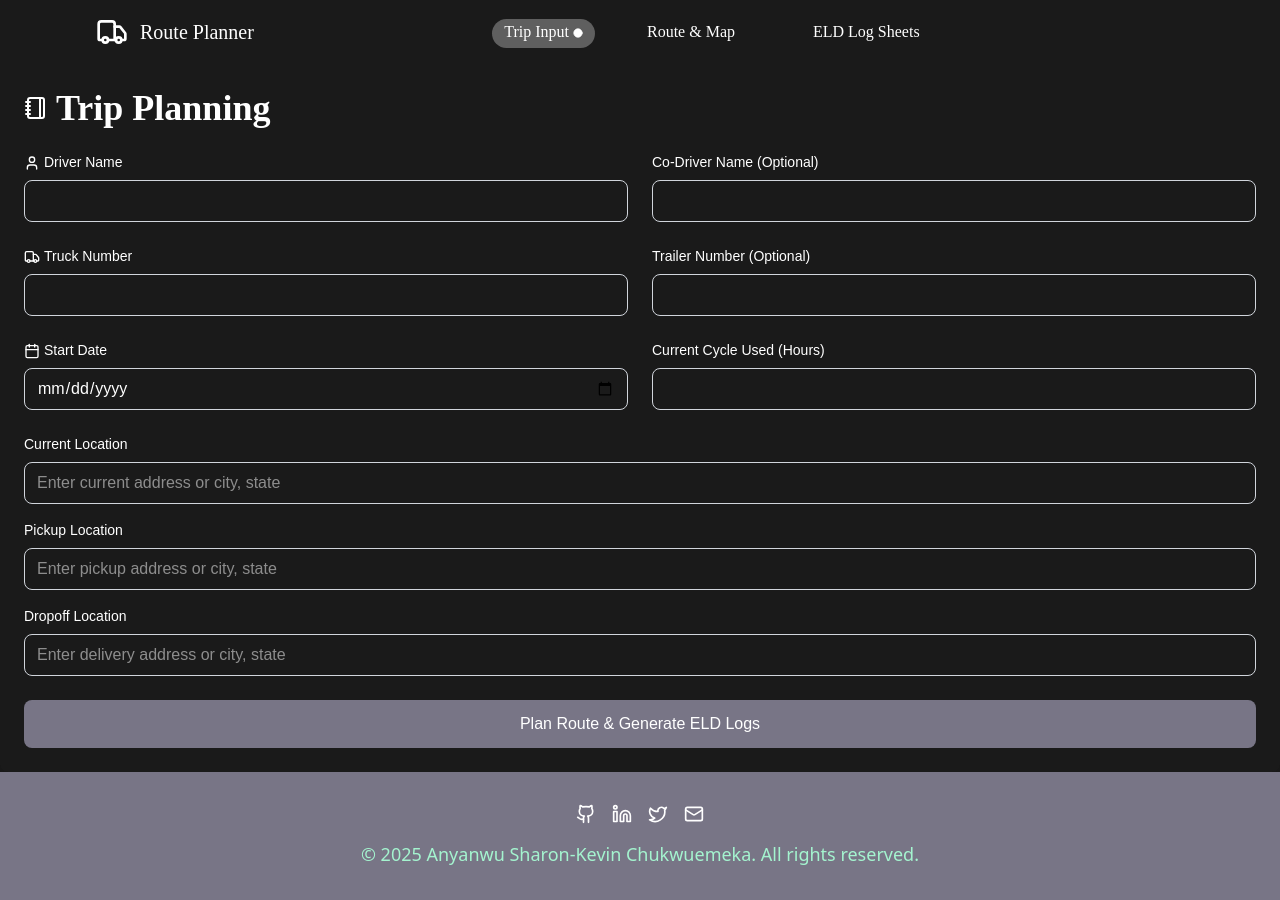
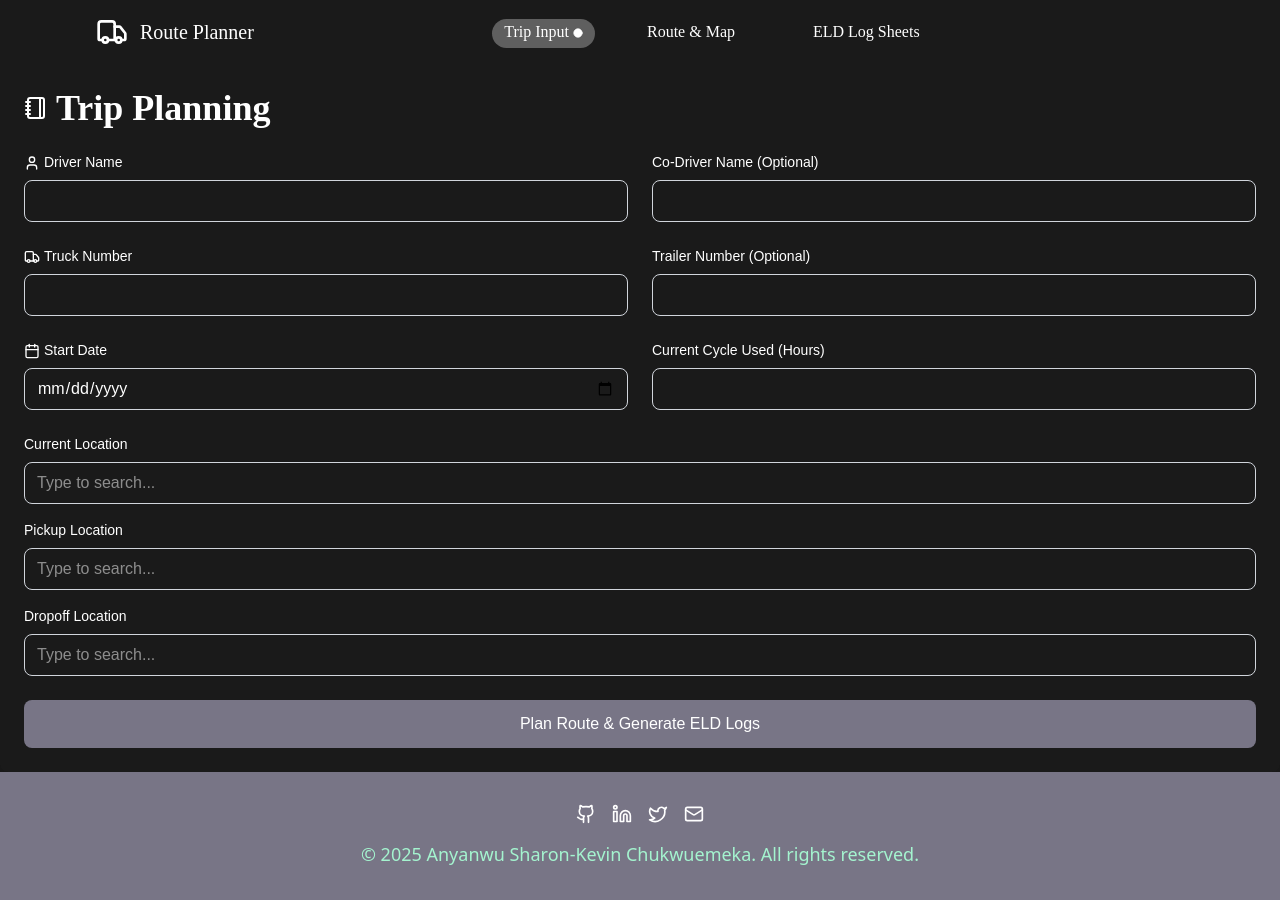
Before and after one commit to sharon17kevin/spotter, a React (Vite) app in the folder frontend/: page / in a window 1280 px wide. Built offline with nearby package versions, Linux system fonts and the light colour scheme.

Commit message:
Add OpenStreetMap search function to the form

```diff
--- a/frontend/package.json
+++ b/frontend/package.json
@@ -22,6 +22,7 @@
     "react-dom": "^19.1.1",
     "react-hook-form": "^7.63.0",
     "react-leaflet": "^5.0.0",
+    "react-places-autocomplete": "^7.3.0",
     "react-router-dom": "^7.9.2",
     "tailwindcss": "^4.1.13",
     "zod": "^4.1.11",
--- /dev/null
+++ b/frontend/src/components/NomatimLocationInput.tsx
@@ -0,0 +1,73 @@
+import { useState } from "react";
+import axios from "axios";
+
+interface LocationInputProps {
+  label: string;
+  onSelect: (address: string, lat: number, lng: number) => void;
+}
+
+export default function NominatimLocationInput({ label, onSelect }: LocationInputProps) {
+  const [query, setQuery] = useState("");
+  const [suggestions, setSuggestions] = useState<any[]>([]);
+  const [loading, setLoading] = useState(false);
+
+  const searchLocation = async (val: string) => {
+    setQuery(val);
+    if (val.length < 3) {
+      setSuggestions([]);
+      return;
+    }
+    setLoading(true);
+    try {
+      const res = await axios.get("https://nominatim.openstreetmap.org/search", {
+        params: {
+          q: val,
+          format: "json",
+          addressdetails: 1,
+          limit: 5,
+        },
+        headers: {
+          "User-Agent": "TripPlanner/1.0", // required by Nominatim TOS
+        },
+      });
+      setSuggestions(res.data);
+    } catch (err) {
+      console.error("Nominatim error:", err);
+    } finally {
+      setLoading(false);
+    }
+  };
+
+  const handleSelect = (place: any) => {
+    setQuery(place.display_name);
+    setSuggestions([]);
+    onSelect(place.display_name, parseFloat(place.lat), parseFloat(place.lon));
+  };
+
+  return (
+    <div className="relative">
+      <label className="block text-sm font-medium mb-2">{label}</label>
+      <input
+        type="text"
+        value={query}
+        onChange={(e) => searchLocation(e.target.value)}
+        placeholder="Type to search..."
+        className="w-full px-3 py-2 border border-gray-300 rounded-lg focus:outline-none focus:ring-2 focus:ring-blue-500"
+      />
+      {loading && <div className="absolute bg-white p-2">Loading...</div>}
+      {suggestions.length > 0 && (
+        <div className="absolute bg-white border text-primary  border-gray-300 rounded-lg mt-1 w-full z-10">
+          {suggestions.map((s) => (
+            <div
+              key={s.place_id}
+              className="p-2 hover:bg-blue-500 hover:text-white cursor-pointer"
+              onClick={() => handleSelect(s)}
+            >
+              {s.display_name}
+            </div>
+          ))}
+        </div>
+      )}
+    </div>
+  );
+}
--- a/frontend/src/components/TripInput.tsx
+++ b/frontend/src/components/TripInput.tsx
@@ -1,10 +1,9 @@
-import { useState } from "react";
-import type { TripInput } from "../types";
-import { User, Truck, Calendar, Notebook } from "lucide-react";
+import { zodResolver } from "@hookform/resolvers/zod";
+import { Calendar, Notebook, Truck, User } from "lucide-react";
 import { useForm } from "react-hook-form";
 import { z } from "zod";
-import { zodResolver } from "@hookform/resolvers/zod";
 import useCreateTrip from "../hooks/useTrip";
+import NominatimLocationInput from "./NomatimLocationInput";
 
 // Define Zod schema
 const schema = z.object({
@@ -31,7 +30,6 @@ const schema = z.object({
   startDate: z.string(),
 });
 
-
 // Infer TypeScript type from schema
 type FormData = z.infer<typeof schema>;
 
@@ -39,6 +37,7 @@ const TripInputForm = () => {
   const {
     register,
     handleSubmit,
+    setValue,
     formState: { errors },
   } = useForm<FormData>({
     resolver: zodResolver(schema),
@@ -64,72 +63,6 @@ const TripInputForm = () => {
     } catch (err) {
       console.error("Error creating trip:", err);
     }
-  };
-
-  const [formData, setFormData] = useState<TripInput>({
-    currentLocation: { lat: 0, lng: 0, address: "" },
-    pickupLocation: { lat: 0, lng: 0, address: "" },
-    dropoffLocation: { lat: 0, lng: 0, address: "" },
-    currentCycleUsed: 0,
-    driverName: "",
-    coDriverName: "",
-    truckNumber: "",
-    trailerNumber: "",
-    startDate: new Date().toISOString().split("T")[0],
-  });
-
-  const geocodeAddress = async (address: string) => {
-    try {
-      const response = await fetch(
-        `https://nominatim.openstreetmap.org/search?format=json&q=${encodeURIComponent(
-          address
-        )}&limit=1`
-      );
-      const data = await response.json();
-      if (data.length > 0) {
-        return {
-          lat: parseFloat(data[0].lat),
-          lng: parseFloat(data[0].lon),
-          address: data[0].display_name,
-        };
-      }
-    } catch (error) {
-      console.error("Geocoding error:", error);
-    }
-    return null;
-  };
-
-  const handleAddressChange = async (
-    field: "currentLocation" | "pickupLocation" | "dropoffLocation",
-    address: string
-  ) => {
-    setFormData((prev) => ({
-      ...prev,
-      [field]: { ...prev[field], address },
-    }));
-
-    if (address.length > 5) {
-      const coords = await geocodeAddress(address);
-      if (coords) {
-        setFormData((prev) => ({
-          ...prev,
-          [field]: coords,
-        }));
-      }
-    }
-  };
-
-  const handleFormSubmit = (e: React.FormEvent) => {
-    e.preventDefault();
-    if (
-      formData.currentLocation.lat === 0 ||
-      formData.pickupLocation.lat === 0 ||
-      formData.dropoffLocation.lat === 0
-    ) {
-      alert("Please enter valid addresses for all locations");
-      return;
-    }
-    onSubmit(formData);
   };
 
   return (
@@ -241,53 +174,24 @@ const TripInputForm = () => {
         </div>
 
         <div className="space-y-4">
-          <div>
-            <label className="block text-sm font-medium mb-2">
-              Current Location
-            </label>
-            <input
-              type="text"
-              {...register("currentLocation")}
-              placeholder="Enter current address or city, state"
-              className="w-full px-3 py-2 border border-gray-300 rounded-lg focus:outline-none focus:ring-2 focus:ring-blue-500"
-              required
-            />
-            {errors.currentLocation && (
-              <p className="text-red-500">{errors.currentLocation.message}</p>
-            )}
-          </div>
-
-          <div>
-            <label className="block text-sm font-medium mb-2">
-              Pickup Location
-            </label>
-            <input
-              type="text"
-              {...register("pickupLocation")}
-              placeholder="Enter pickup address or city, state"
-              className="w-full px-3 py-2 border border-gray-300 rounded-lg focus:outline-none focus:ring-2 focus:ring-blue-500"
-              required
-            />
-            {errors.pickupLocation && (
-              <p className="text-red-500">{errors.pickupLocation.message}</p>
-            )}
-          </div>
-
-          <div>
-            <label className="block text-sm font-medium mb-2">
-              Dropoff Location
-            </label>
-            <input
-              type="text"
-              {...register("dropoffLocation")}
-              placeholder="Enter delivery address or city, state"
-              className="w-full px-3 py-2 border border-gray-300 rounded-lg focus:outline-none focus:ring-2 focus:ring-blue-500"
-              required
-            />
-            {errors.dropoffLocation && (
-              <p className="text-red-500">{errors.dropoffLocation.message}</p>
-            )}
-          </div>
+          <NominatimLocationInput
+            label="Current Location"
+            onSelect={(address, lat, lng) =>
+              setValue("currentLocation", { address, lat, lng })
+            }
+          />
+          <NominatimLocationInput
+            label="Pickup Location"
+            onSelect={(address, lat, lng) =>
+              setValue("pickupLocation", { address, lat, lng })
+            }
+          />
+          <NominatimLocationInput
+            label="Dropoff Location"
+            onSelect={(address, lat, lng) =>
+              setValue("dropoffLocation", { address, lat, lng })
+            }
+          />
         </div>
 
         <button
@@ -295,7 +199,9 @@ const TripInputForm = () => {
           disabled={createTrip.isPending}
           className="w-full bg-secondary text-white py-3 px-6 rounded-lg hover:bg-gray-600 transition-colors duration-200 font-medium disabled:opacity-50 disabled:cursor-not-allowed"
         >
-          {createTrip.isPending ? "Planning Route..." : "Plan Route & Generate ELD Logs"}
+          {createTrip.isPending
+            ? "Planning Route..."
+            : "Plan Route & Generate ELD Logs"}
         </button>
       </form>
     </div>
```
Also changed, not shown: 2 other files (tests, documents, lock files or other folders).
